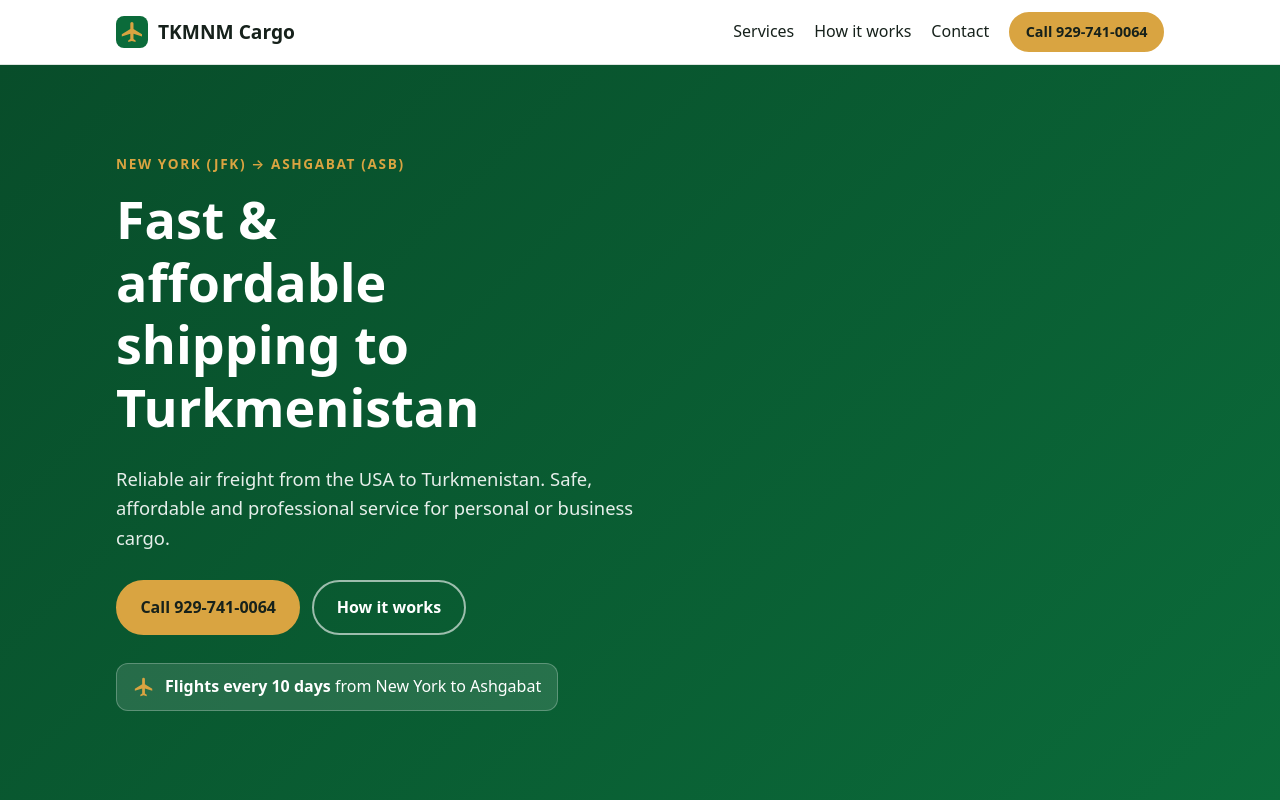
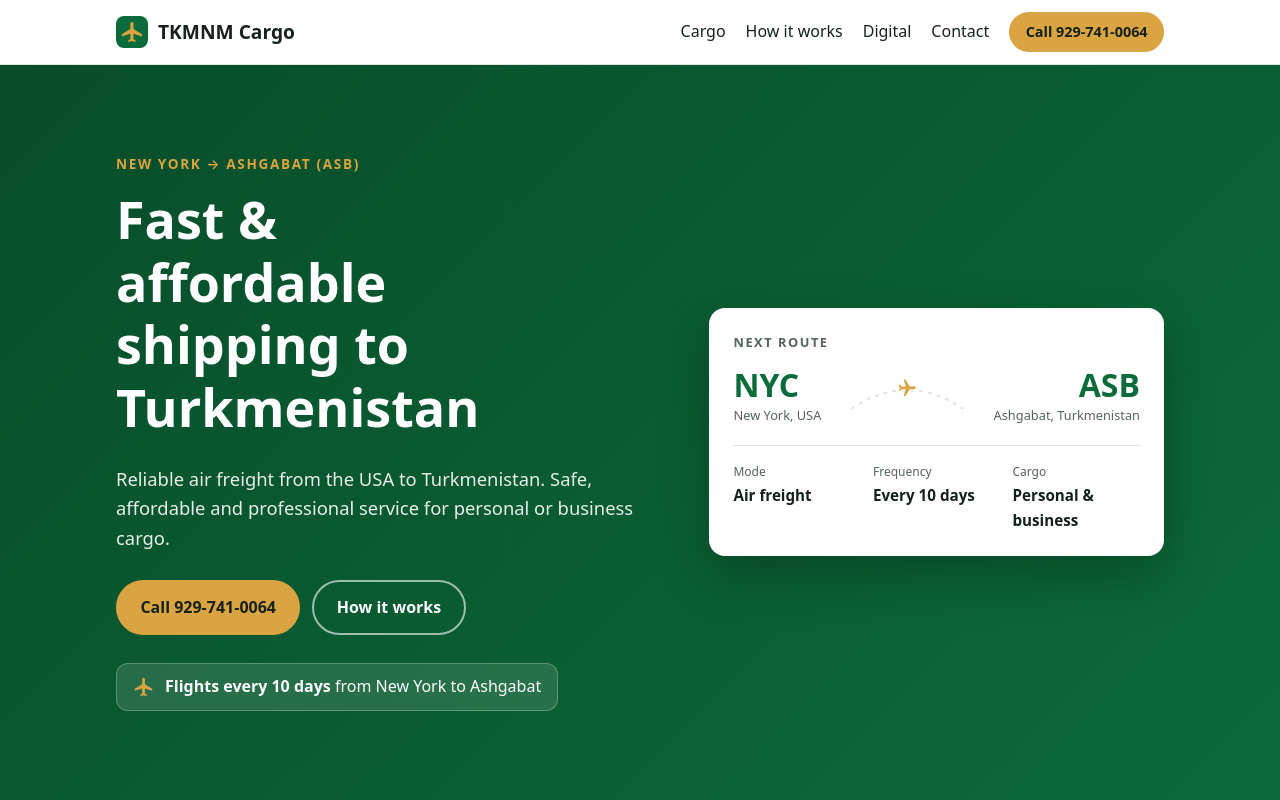
Before and after one commit to batyrch/Tkmnm_Holdings, a plain HTML site: page index.html in a window 1280 px wide. Shown: the top 800 px of the page. Drawn offline with Linux system fonts and the light colour scheme.

Commit message:
Add route card and digital solutions section
Co-Authored-By: Claude Opus 5.5 <noreply@anthropic.com>

```diff
--- a/index.html
+++ b/index.html
@@ -16,8 +16,9 @@
         <span>TKMNM Cargo</span>
       </a>
       <nav class="nav" aria-label="Main">
-        <a href="#services">Services</a>
+        <a href="#services">Cargo</a>
         <a href="#how">How it works</a>
+        <a href="#digital">Digital</a>
         <a href="#contact">Contact</a>
         <a class="btn btn-small" href="tel:+19297410064">Call 929-741-0064</a>
       </nav>
@@ -27,7 +28,8 @@
   <main id="top">
     <section class="hero">
       <div class="wrap hero-inner">
-        <p class="eyebrow">New York (JFK) &rarr; Ashgabat (ASB)</p>
+        <div class="hero-copy">
+        <p class="eyebrow">New York &rarr; Ashgabat (ASB)</p>
         <h1>Fast &amp; affordable shipping to Turkmenistan</h1>
         <p class="lead">Reliable air freight from the USA to Turkmenistan. Safe, affordable and professional service for personal or business cargo.</p>
         <div class="hero-actions">
@@ -37,6 +39,23 @@
         <div class="badge">
           <svg viewBox="0 0 24 24" width="22" height="22" aria-hidden="true"><path fill="currentColor" d="M21 16v-2l-8-5V3.5a1.5 1.5 0 0 0-3 0V9l-8 5v2l8-2.5V19l-2 1.5V22l3.5-1 3.5 1v-1.5L13 19v-5.5z"/></svg>
           <span><strong>Flights every 10 days</strong> from New York to Ashgabat</span>
+        </div>
+        </div>
+        <div class="route-card" aria-label="Route: New York to Ashgabat, flights every 10 days">
+          <div class="route-head">Next route</div>
+          <div class="route">
+            <div class="stop"><span class="code">NYC</span><span class="city">New York, USA</span></div>
+            <svg class="route-line" viewBox="0 0 120 40" aria-hidden="true">
+              <path d="M4 32 Q60 -6 116 32" fill="none" stroke="currentColor" stroke-width="2" stroke-dasharray="4 5"/>
+              <path transform="translate(50 0) rotate(90 10 10)" fill="#d9a441" d="M19 13.5v-1.8l-7-4.4V2.6a1.3 1.3 0 0 0-2.6 0v4.7l-7 4.4v1.8l7-2.2v4.4l-1.8 1.3v1.3l3.1-.9 3.1.9v-1.3l-1.8-1.3v-4.4z"/>
+            </svg>
+            <div class="stop"><span class="code">ASB</span><span class="city">Ashgabat, Turkmenistan</span></div>
+          </div>
+          <dl class="route-facts">
+            <div><dt>Mode</dt><dd>Air freight</dd></div>
+            <div><dt>Frequency</dt><dd>Every 10 days</dd></div>
+            <div><dt>Cargo</dt><dd>Personal &amp; business</dd></div>
+          </dl>
         </div>
       </div>
     </section>
@@ -85,6 +104,28 @@
       </div>
     </section>
 
+    <section id="digital" class="section section-dark">
+      <div class="wrap">
+        <p class="eyebrow">Digital solutions</p>
+        <h2>Software for cargo, logistics and trucking businesses</h2>
+        <p class="lead">We run cargo ourselves, so we know the work. Tkmnm Holdings also builds digital products for cargo logistics and truck-related businesses.</p>
+        <div class="cards">
+          <article class="card card-dark">
+            <h3>Truck identifier from VIN</h3>
+            <p>Enter a VIN and identify the truck: make, model, year and key specs, decoded in seconds.</p>
+          </article>
+          <article class="card card-dark">
+            <h3>GPS truck &amp; cargo tracking</h3>
+            <p>Follow trucks and shipments by GPS, so dispatchers and customers know where cargo is.</p>
+          </article>
+          <article class="card card-dark">
+            <h3>Web &amp; AI services</h3>
+            <p>Websites and AI tools for transport and trucking companies. Email <a href="mailto:tkmnmholdings@gmail.com">tkmnmholdings@gmail.com</a> to talk about your project.</p>
+          </article>
+        </div>
+      </div>
+    </section>
+
     <section id="contact" class="section">
       <div class="wrap contact">
         <div>
--- a/style.css
+++ b/style.css
@@ -107,3 +107,33 @@ a { color: var(--green); }
   .section { padding: 56px 0; }
   .contact { grid-template-columns: 1fr; gap: 28px; }
 }
+
+/* Hero route card */
+.hero-inner { display: grid; grid-template-columns: 1.2fr 1fr; gap: 48px; align-items: center; }
+.route-card {
+  background: #fff; color: var(--ink);
+  border-radius: 16px; padding: 24px;
+  box-shadow: 0 20px 50px rgba(0,0,0,.25);
+}
+.route-head { font-size: .8rem; text-transform: uppercase; letter-spacing: .12em; color: var(--muted); font-weight: 600; }
+.route { display: grid; grid-template-columns: auto 1fr auto; align-items: center; gap: 12px; margin: 16px 0 20px; }
+.stop { display: flex; flex-direction: column; }
+.stop:last-child { text-align: right; }
+.code { font-size: 2rem; font-weight: 800; color: var(--green); line-height: 1; }
+.city { font-size: .8rem; color: var(--muted); margin-top: 4px; }
+.route-line { width: 100%; height: 40px; color: var(--line); }
+.route-facts { display: grid; grid-template-columns: repeat(3, 1fr); gap: 12px; margin: 0; border-top: 1px solid var(--line); padding-top: 16px; }
+.route-facts dt { font-size: .75rem; color: var(--muted); }
+.route-facts dd { margin: 2px 0 0; font-weight: 600; font-size: .95rem; }
+
+/* Digital section */
+.section-dark { background: var(--ink); color: #fff; }
+.section-dark .lead { color: rgba(255,255,255,.8); }
+.card-dark { background: rgba(255,255,255,.05); border-color: rgba(255,255,255,.12); }
+.card-dark h3 { color: var(--gold); }
+.card-dark p { color: rgba(255,255,255,.75); }
+.card-dark a { color: var(--gold); word-break: break-all; }
+
+@media (max-width: 860px) {
+  .hero-inner { grid-template-columns: 1fr; }
+}
```
